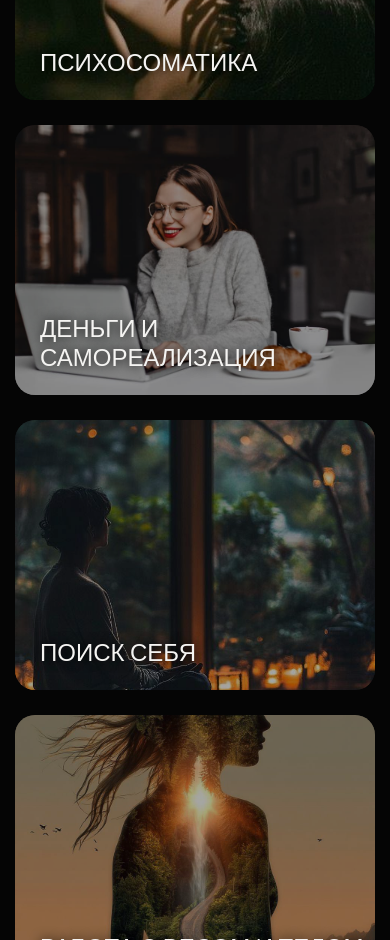
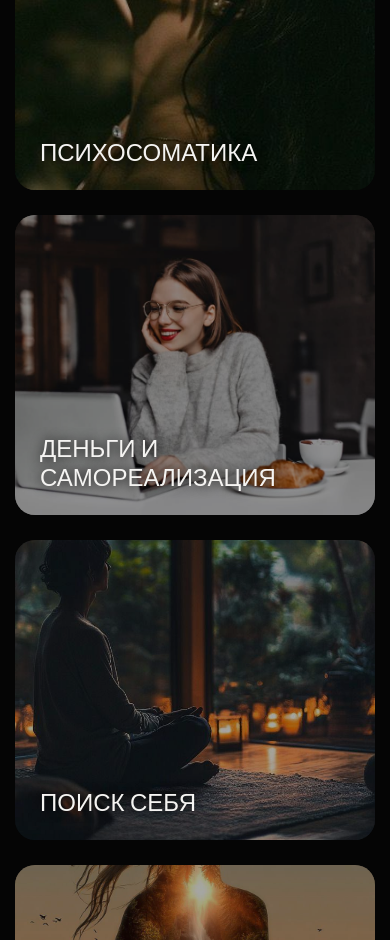
Before and after one commit to KasatkinaKateryna/psychosomatologist, a plain HTML site: page index.html in a window 390 px wide. Shown: the part 2860-3800 px from the top of the page. Drawn offline with nearby package versions, Linux system fonts and the light colour scheme.

Commit message:
Add files via upload

```diff
--- a/styles.css
+++ b/styles.css
@@ -615,10 +615,10 @@ body::after {
 
 .service-card {
   position: relative;
-  height: 350px;
+  height: 380px;
   border-radius: 20px;
   background-size: cover;
-  background-position: center;
+  background-position: bottom;
   overflow: hidden;
   cursor: pointer;
   transition: transform 0.4s ease;
@@ -675,7 +675,10 @@ body::after {
   }
 
   .service-card {
-    height: 270px;
+    height: 300px;
+  }
+  .service-card:nth-child(5) {
+    background-position: 0 380px;
   }
 }
 
```
